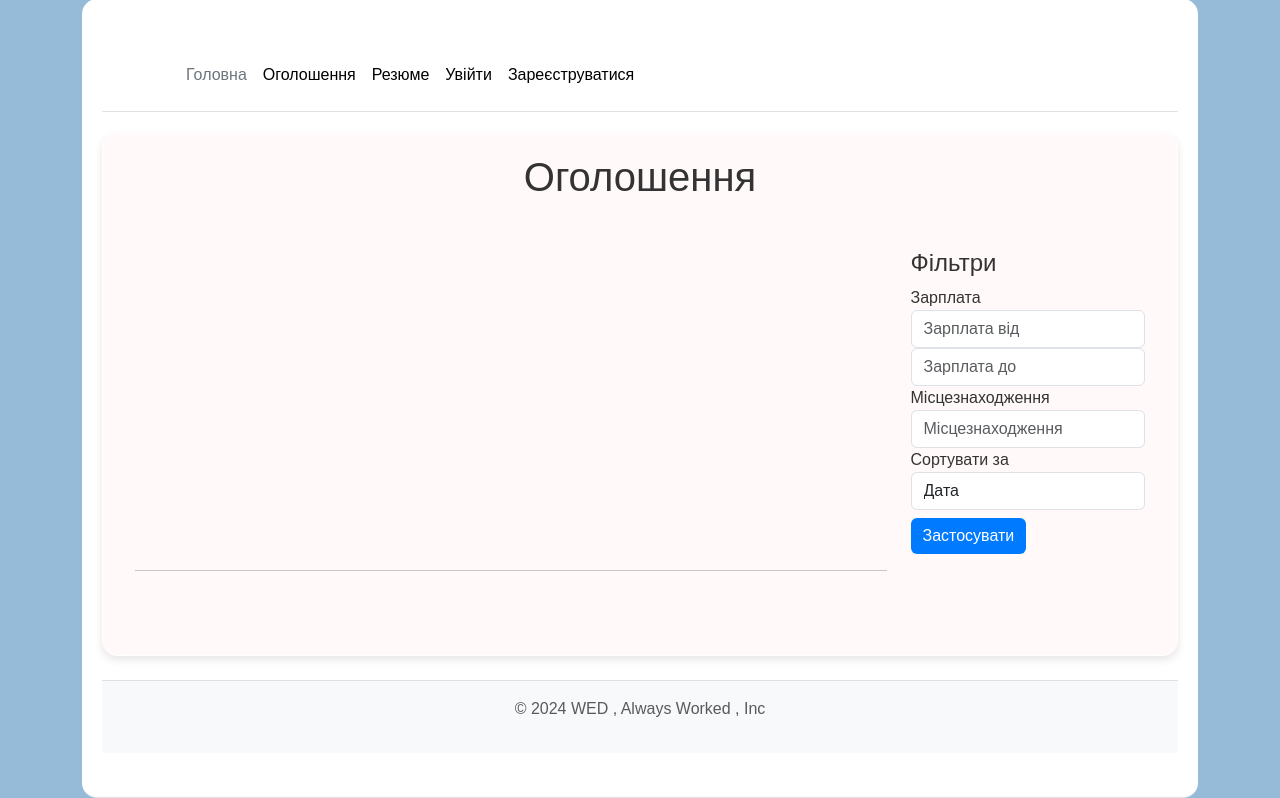
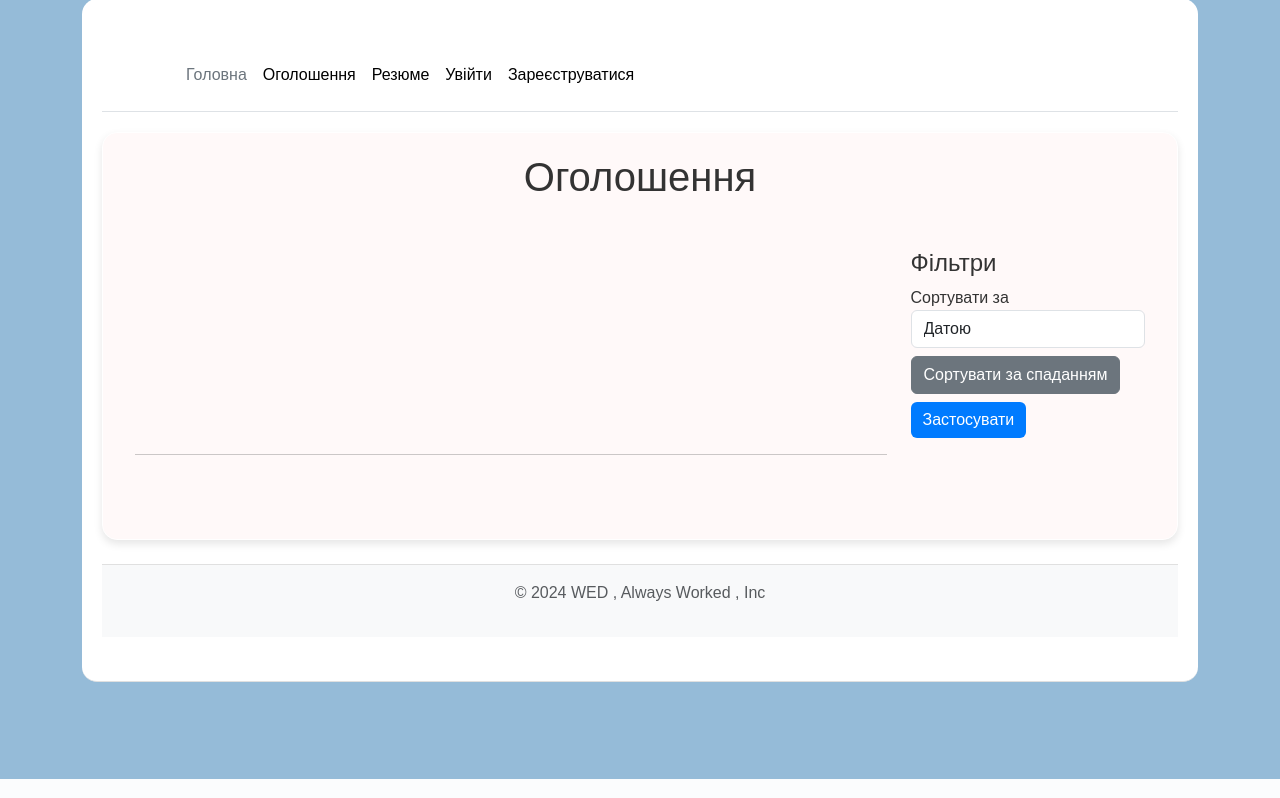
Before and after one commit to ShadowGhost31/WorkER, a PHP site: page /vacancies in a window 1280 px wide. Shown: the part 21-819 px from the top of the page. Run offline with PHP 8.4, Linux system fonts and the light colour scheme; data that the repository does not hold is empty.

Commit message:
Дописав сортування + Пишу звіт
Також пофіксив деякі баги, налаштував оформлення, видалив непотрібні елементи.

```diff
--- a/controllers/ResumesController.php
+++ b/controllers/ResumesController.php
@@ -108,8 +108,9 @@ class ResumesController extends Controller
     }
     public function actionDelete($params)
     {
-        $id = $params[0];
-        resumes::deleteById($id);
+        $logger_user = Core::get()->session->get('user');
+        $ids = $logger_user['id'];
+        resumes::deleteByUId($ids);
         $this->addErrorMessage('Резюме було успішно видалено');
         $logger_user = Core::get()->session->get('user');
         $ids = $logger_user['id'];
--- a/controllers/VacanciesController.php
+++ b/controllers/VacanciesController.php
@@ -12,7 +12,7 @@ use models\vacancies;
 class VacanciesController extends Controller
 {
     // VacanciesController/add
-    public function actionadd(){
+    public function actionAdd(){
         $logger_user = Core::get()->session->get('user');
         $id = $logger_user['id'];
         if ($this->isPost)
@@ -126,6 +126,11 @@ class VacanciesController extends Controller
         $logger_user = Core::get()->session->get('user');
         $id = $logger_user['id'];
         $condition = array('user_id' => $id);
+        $resume = vacancies::findByCondition($condition);
+        if (!$resume) {
+            $this->addErrorMessage('У вас немає створених вакансій');
+            return $this->redirect('/vacancies/add');
+        }
         $this->template->setParams(vacancies::findByCondition($condition));
         return $this->render();
     }
@@ -140,7 +145,7 @@ class VacanciesController extends Controller
     }
     public function actionIndex(){
         if ($this->isPost){
-            $this->template->setParams(vacancies::SortBy('up',$this->post->sort));
+            $this->template->setParams(vacancies::SortBy($this->post->order,$this->post->sort));
         }
         else
             $this->template->setParams(vacancies::findAll());
--- a/core/DB.php
+++ b/core/DB.php
@@ -74,7 +74,7 @@ class DB
                 $fields_string = $fields;
             else
                 $fields_string = "*";
-            if ($upd === 'up'){
+            if ($upd === 'desc'){
                 $sql = "SELECT {$fields_string} FROM {$table} ORDER BY {$parametr} ASC";
             }
             else{
--- a/models/resumes.php
+++ b/models/resumes.php
@@ -42,5 +42,4 @@ class resumes extends Model
         $resume->user_id = $user_id;
         $resume->save();
     }
-
 }
--- a/views/resumes/myresume.php
+++ b/views/resumes/myresume.php
@@ -45,7 +45,7 @@ $this->Title2 = 'Редагування Резюме:';
 
     <div class="col-12">
         <button type="submit" class="btn btn-primary">Оновити</button>
-        <a href="/vacancies/delete/<?= $this->paramsArray['id'] ?>" class="btn btn-danger"
+        <a href="/resumes/delete/<?= $this->paramsArray['id'] ?>" class="btn btn-danger"
            onclick="return confirm('Ви впевнені, що хочете видалити це резюме?');">Видалити</a>
     </div>
 </form>
--- a/views/vacancies/index.php
+++ b/views/vacancies/index.php
@@ -20,35 +20,32 @@ $this->Title2 = 'Оголошення';
                                     <h5 class="card-title"><?= htmlspecialchars($ad['title']) ?></h5>
                                     <p class="card-text"><?= htmlspecialchars($ad['short_text']) ?></p>
                                     <p class="card-text text-muted">Зарплата: <?= htmlspecialchars($ad['salary']) ?> грн</p>
+                                    <p class="card-text text-muted">Дата публікації: <?= htmlspecialchars($ad['data']) ?></p> <!-- Додаємо дату -->
                                 </div>
                                 <a href="vacancies/view/<?= htmlspecialchars($ad['id']) ?>" class="btn btn-primary mt-auto">Перейти</a>
                             </div>
                         </div>
                     </div>
                 <?php endforeach; ?>
+
             </div>
         </div>
         <!-- Фільтри та сортування -->
         <div class="col-md-3">
             <h4>Фільтри</h4>
             <form method="post" action="">
-                <!-- Додайте тут ваші фільтри -->
-                <div class="form-group">
-                    <label for="salary">Зарплата</label>
-                    <input type="number" class="form-control" id="salary" name="salary" placeholder="Зарплата від">
-                    <input type="number" class="form-control" id="salary" name="salary" placeholder="Зарплата до">
-                </div>
-                <div class="form-group">
-                    <label for="location">Місцезнаходження</label>
-                    <input type="text" class="form-control" id="location" name="location" placeholder="Місцезнаходження">
-                </div>
                 <div class="form-group">
                     <label for="sort">Сортувати за</label>
                         <select class="form-control" id="sort" name="sort">
-                            <option value="data" <?php if($this->controller->post->sort == 'data') echo 'selected'; ?>>Дата</option>
-                            <option value="salary" <?php if($this->controller->post->sort == 'salary') echo 'selected'; ?>>Зарплата</option>
-
+                            <option value="data" <?php if($this->controller->post->sort == 'data') echo 'selected'; ?>>Датою</option>
+                            <option value="salary" <?php if($this->controller->post->sort == 'salary') echo 'selected'; ?>>Зарплатою</option>
                         </select>
+                </div>
+                <div class="form-group">
+                    <input type="hidden" id="order" name="order" value="<?= $this->controller->post->order ? htmlspecialchars($this->controller->post->order) : 'asc' ?>">
+                    <button type="button" class="btn btn-secondary mt-2" id="toggleOrderBtn">
+                        <?= $this->controller->post->order && $this->controller->post->order == 'desc' ? 'Сортувати за зростанням' : 'Сортувати за спаданням' ?>
+                    </button>
                 </div>
                 <button type="submit" class="btn btn-primary mt-2">Застосувати</button>
             </form>
@@ -63,3 +60,16 @@ $this->Title2 = 'Оголошення';
     </div>
 </div>
 </body>
+<script>
+    document.getElementById('toggleOrderBtn').addEventListener('click', function() {
+        var orderInput = document.getElementById('order');
+        var currentOrder = orderInput.value;
+        if (currentOrder === 'asc') {
+            orderInput.value = 'desc';
+            this.textContent = 'Сортувати за зростанням';
+        } else {
+            orderInput.value = 'asc';
+            this.textContent = 'Сортувати за спаданням';
+        }
+    });
+</script>
--- a/views/vacancies/myvacancies.php
+++ b/views/vacancies/myvacancies.php
@@ -9,7 +9,6 @@ $this->Title2 = 'Оголошення';
         <?php foreach ($this->paramsArray as $ad): ?>
             <div class="col-md-4 mb-4">
                 <div class="card custom-card">
-                    <img src="<?php /*= $ad['image_url']*/ ?>" class="card-img-top w-100">
                     <div class="card-body d-flex flex-column">
                         <div class="flex-grow-1">
                             <h5 class="card-title"><?= $ad['title'] ?></h5>
```
Also changed, not shown: views/resumes/index.php (+0 -27 lines), views/site/index.php (+2 -27 lines), 2 other files.
